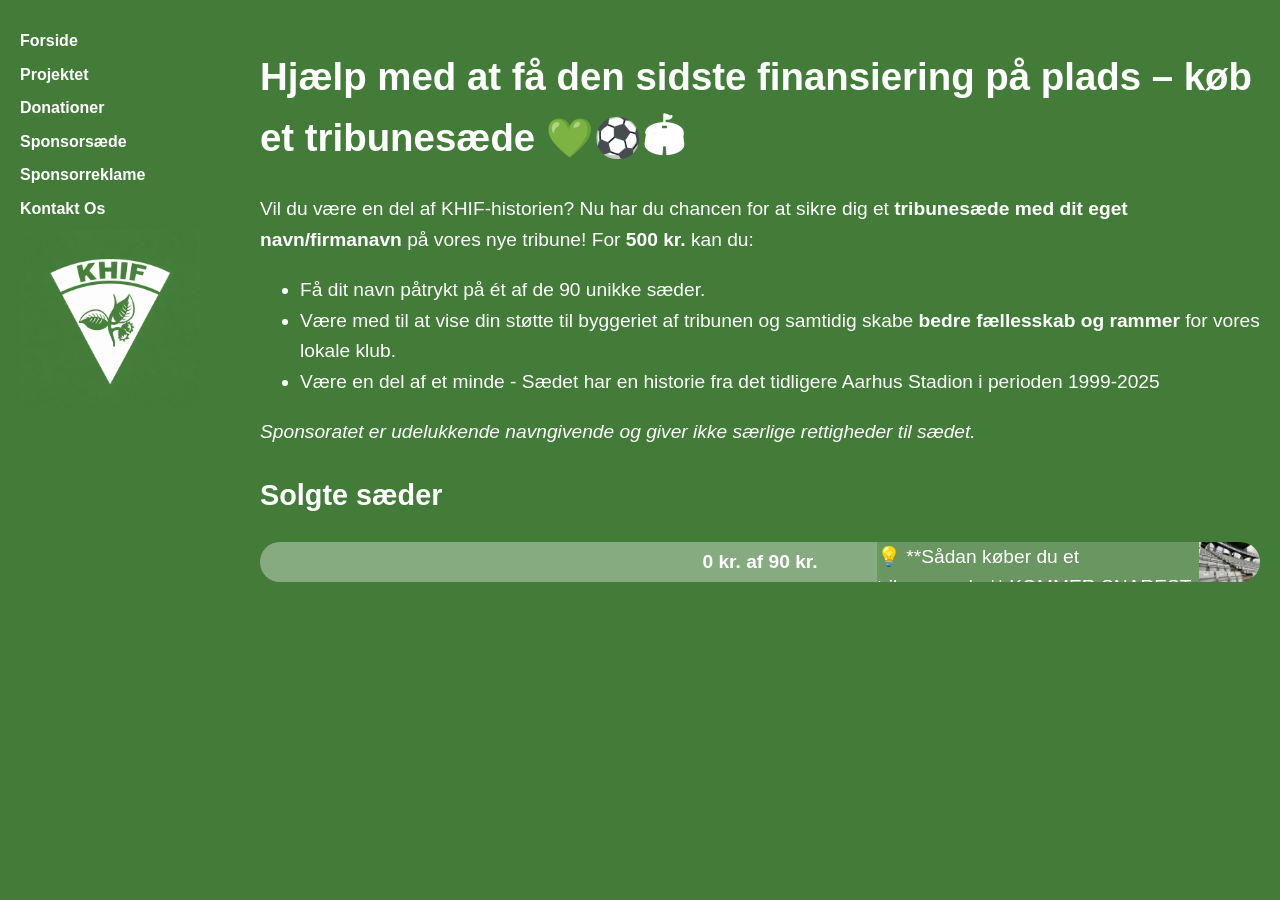
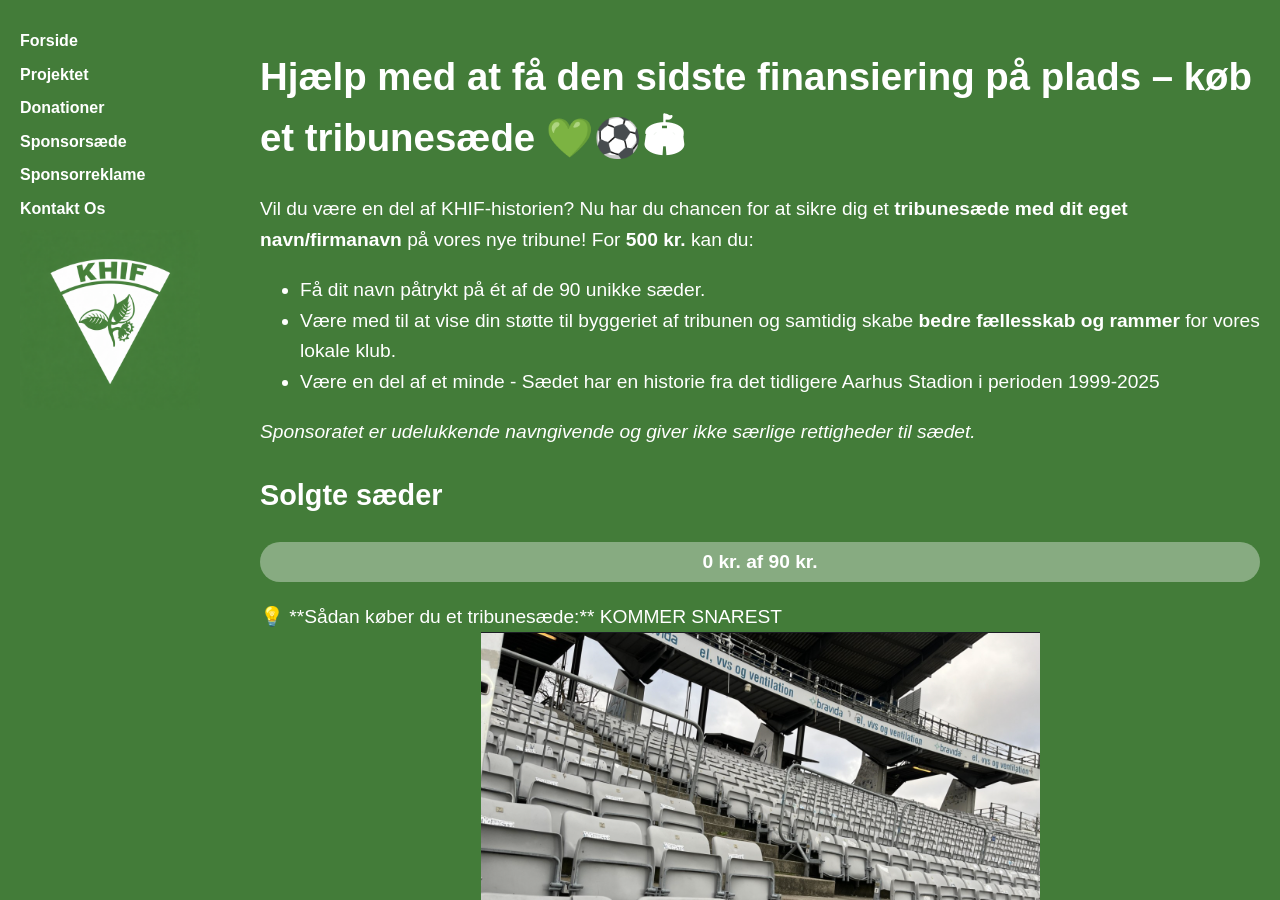
Before and after one commit to msj33/khif-tribune, a Jekyll site: the page built from seats.md, in a window 1280 px wide and 900 px high. Built offline with Jekyll 4.4.1, drawn with Linux system fonts in a browser that asks for light colours.

Commit message:
Update seats.md

```diff
--- a/seats.md
+++ b/seats.md
@@ -15,7 +15,13 @@ Vil du være en del af KHIF-historien? Nu har du chancen for at sikre dig et **t
 
 <h2 class="progress-title">Solgte sæder</h2>
 
-  {% include progressbar.html belob=site.data.donationer.seatbelob total=site.data.donationer.seattotal unit="stk."%}
+<div>
+  {% include progressbar.html
+     belob=site.data.donationer.seatbelob
+     total=site.data.donationer.seattotal
+     unit="stk."
+  %}
+</div>
 
 💡 **Sådan køber du et tribunesæde:**
 KOMMER SNAREST
```
